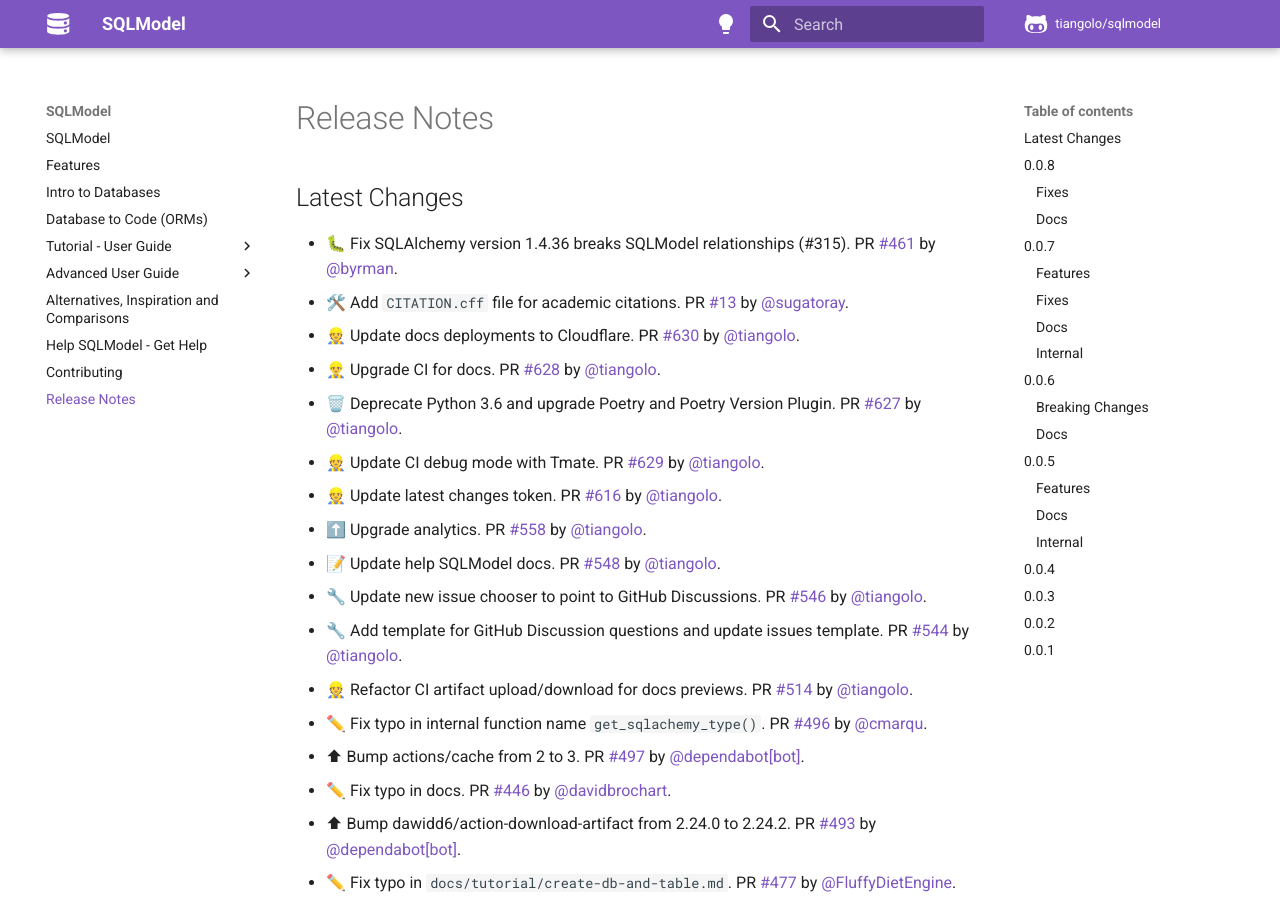
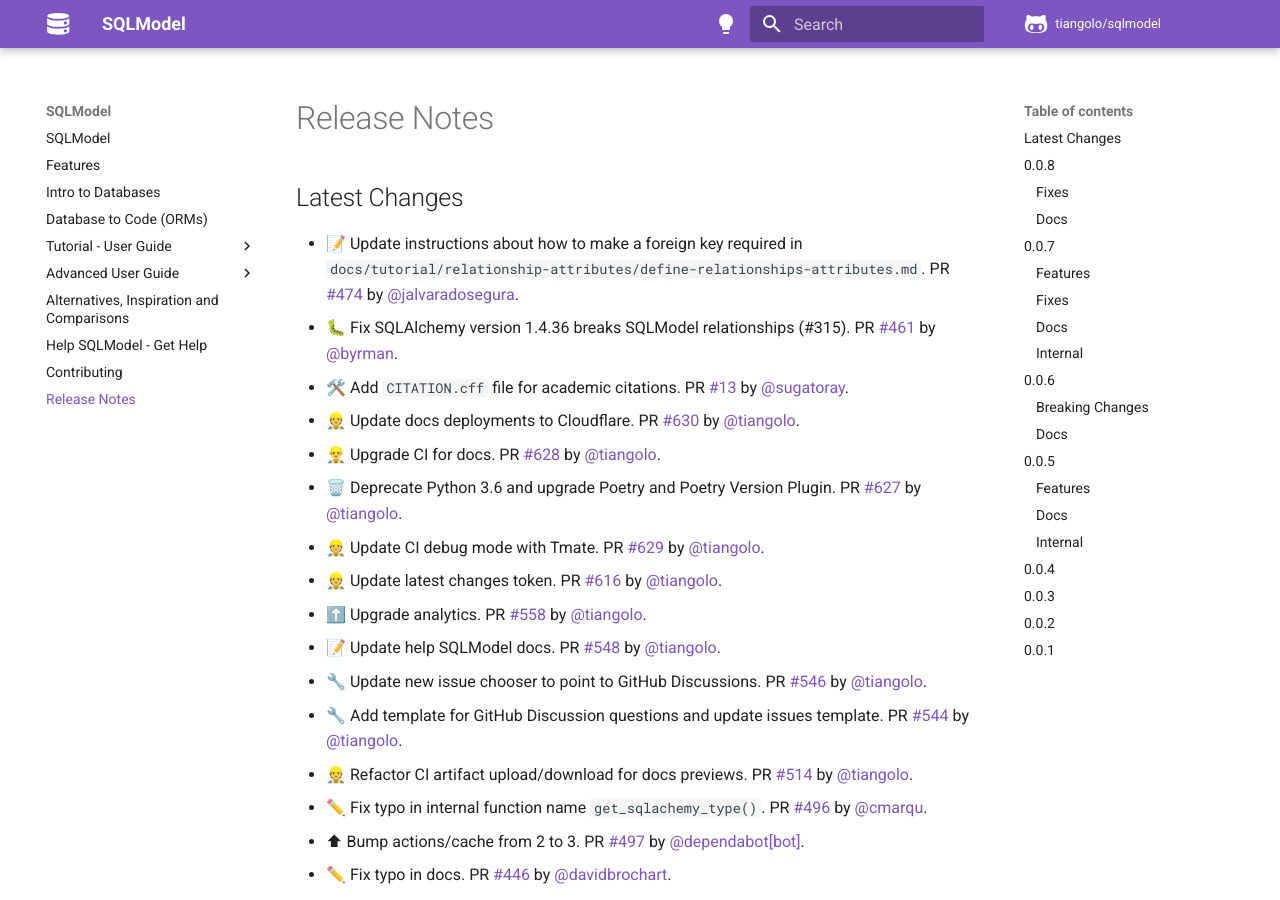
Before and after one commit to upmorpheus/Laravel-perfect, an MkDocs documentation site: the page built from docs/release-notes.md, in a window 1280 px wide and 900 px high. Built offline with MkDocs 1.6.1 and Material for MkDocs 9.7.7, drawn with Linux system fonts in a browser that asks for light colours; comment, search, counter and statistics services are not loaded.

Commit message:
📝 Update release notes

```diff
--- a/docs/release-notes.md
+++ b/docs/release-notes.md
@@ -2,6 +2,7 @@
 
 ## Latest Changes
 
+* 📝 Update instructions about how to make a foreign key required in `docs/tutorial/relationship-attributes/define-relationships-attributes.md`. PR [#474](https://github.com/tiangolo/sqlmodel/pull/474) by [@jalvaradosegura](https://github.com/jalvaradosegura).
 * 🐛 Fix SQLAlchemy version 1.4.36 breaks SQLModel relationships (#315). PR [#461](https://github.com/tiangolo/sqlmodel/pull/461) by [@byrman](https://github.com/byrman).
 * 🛠️ Add `CITATION.cff` file for academic citations. PR [#13](https://github.com/tiangolo/sqlmodel/pull/13) by [@sugatoray](https://github.com/sugatoray).
 * 👷 Update docs deployments to Cloudflare. PR [#630](https://github.com/tiangolo/sqlmodel/pull/630) by [@tiangolo](https://github.com/tiangolo).
```
